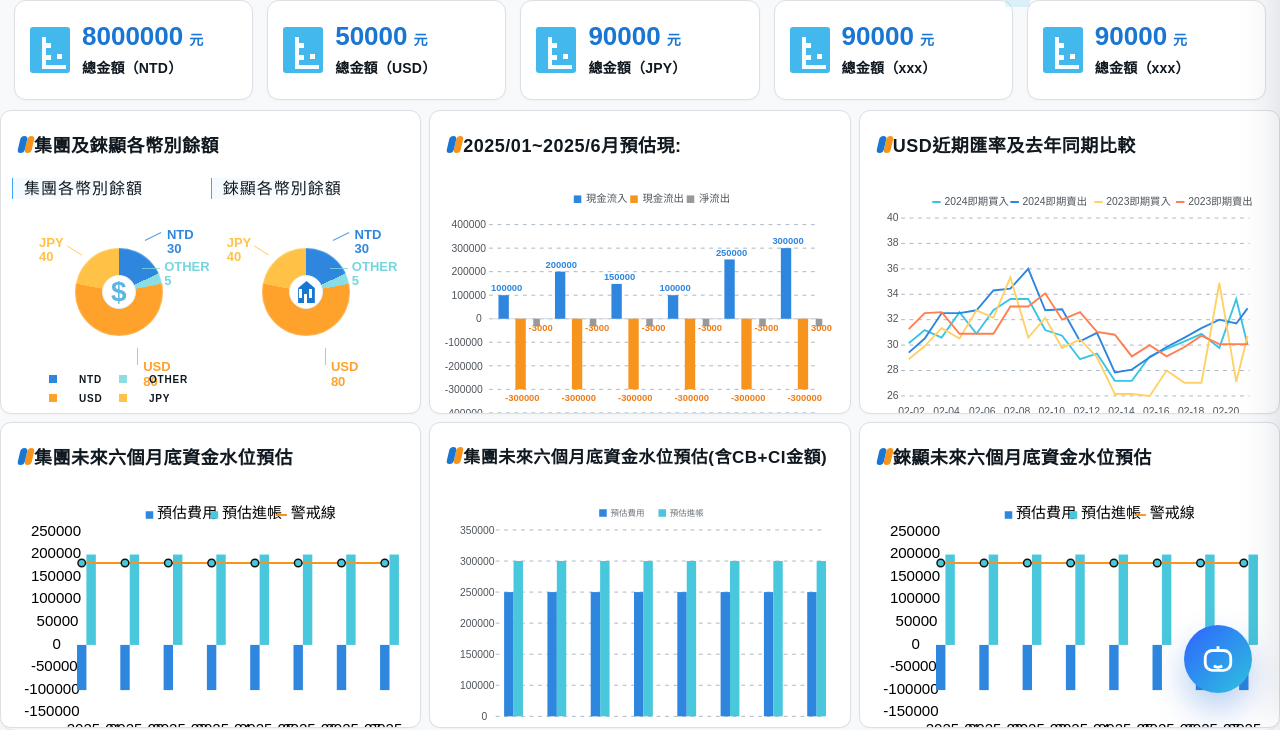
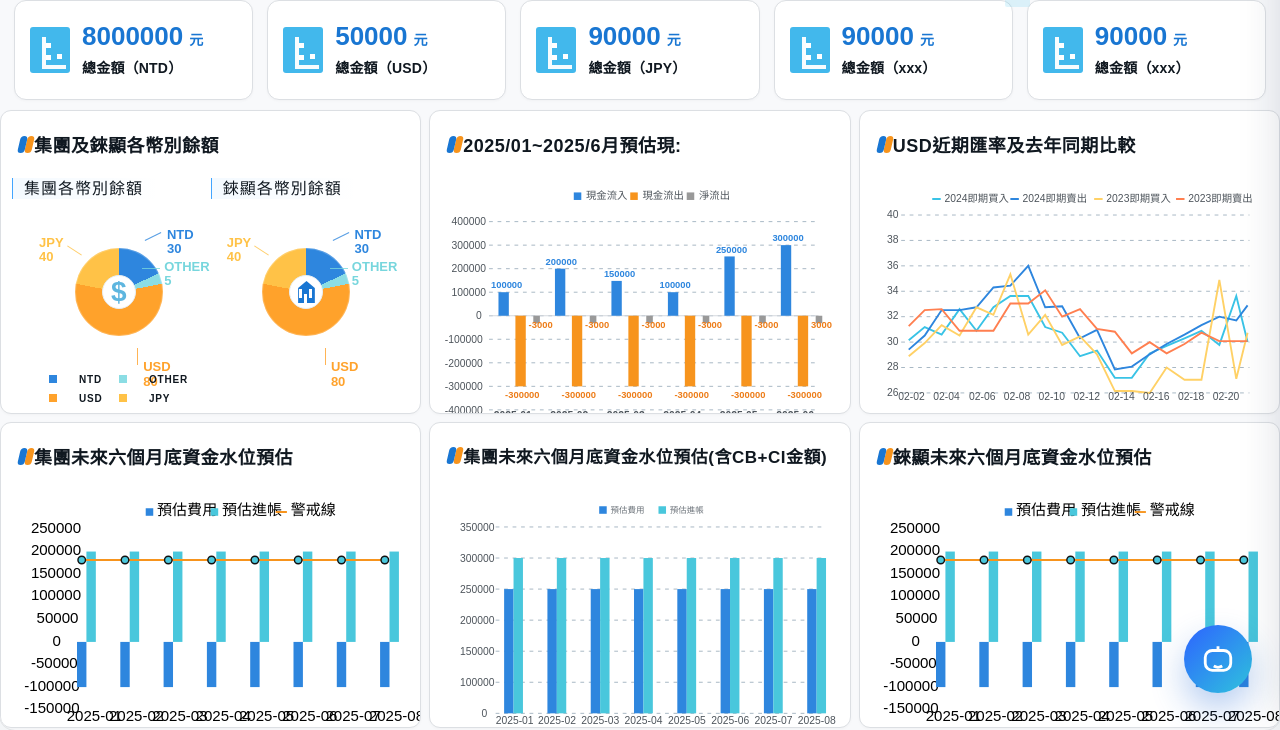
Before and after one commit to gbi0426-Terry/playnitride-dashboard, a plain HTML site: page index.html in a window 1280 px wide. Shown: the part 81-811 px from the top of the page. Drawn offline with Linux system fonts and the light colour scheme.

Commit message:
Fix chart axis label spacing

```diff
--- a/index.html
+++ b/index.html
@@ -344,7 +344,8 @@
       width: 100%;
       height: calc(100% - 37px);
       display: block;
-      padding: 0 12px 8px;
+      padding: 0 12px 14px;
+      overflow: visible;
     }
 
     .chart text {
@@ -361,7 +362,7 @@
     }
 
     .chart .axis { stroke: #d3d7dc; stroke-width: 1; }
-    .chart .small { font-size: 8.5px; fill: #89939c; }
+    .chart .small { font-size: 6.8px; fill: #89939c; }
     .chart .num-blue { fill: #2e86de; font-size: 10px; font-weight: 800; }
     .chart .num-orange { fill: #ed7d19; font-size: 10px; font-weight: 800; }
     .chart .legend-text { font-size: 9px; fill: #6c737a; }
@@ -793,8 +794,8 @@
               <text class="num-blue" x="301" y="36">300000</text><text class="num-orange" x="317" y="202">-300000</text><text class="num-orange" x="342" y="128">3000</text>
             </g>
             <g font-weight="800">
-              <text x="5" y="235">2025-01</text><text x="65" y="235">2025-02</text><text x="125" y="235">2025-03</text>
-              <text x="185" y="235">2025-04</text><text x="245" y="235">2025-05</text><text x="305" y="235">2025-06</text>
+              <text x="5" y="225">2025-01</text><text x="65" y="225">2025-02</text><text x="125" y="225">2025-03</text>
+              <text x="185" y="225">2025-04</text><text x="245" y="225">2025-05</text><text x="305" y="225">2025-06</text>
             </g>
           </g>
         </svg>
@@ -823,9 +824,9 @@
             <polyline points="8,157 25,143 43,124 62,135 80,105 98,113 116,70 135,134 153,113 171,145 190,136 208,155 227,194 245,194 264,196 282,169 301,182 319,182 338,76 356,181 368,132" fill="none" stroke="#ffd166" stroke-width="2"/>
             <polyline points="8,125 25,108 43,107 62,130 80,130 98,130 116,101 135,101 153,87 171,115 190,107 208,128 227,131 245,154 264,142 282,154 301,144 319,132 338,141 356,141 368,141" fill="none" stroke="#ff7f50" stroke-width="2"/>
             <g class="small">
-              <text x="-3" y="216">02-02</text><text x="34" y="216">02-04</text><text x="72" y="216">02-06</text><text x="109" y="216">02-08</text>
-              <text x="146" y="216">02-10</text><text x="183" y="216">02-12</text><text x="220" y="216">02-14</text><text x="257" y="216">02-16</text>
-              <text x="294" y="216">02-18</text><text x="331" y="216">02-20</text>
+              <text x="-3" y="204">02-02</text><text x="34" y="204">02-04</text><text x="72" y="204">02-06</text><text x="109" y="204">02-08</text>
+              <text x="146" y="204">02-10</text><text x="183" y="204">02-12</text><text x="220" y="204">02-14</text><text x="257" y="204">02-16</text>
+              <text x="294" y="204">02-18</text><text x="331" y="204">02-20</text>
             </g>
           </g>
         </svg>
@@ -861,7 +862,7 @@
               <rect x="285" y="73" width="10" height="132" fill="#2e86de"/><rect x="295" y="40" width="10" height="165" fill="#49c7dc"/>
               <rect x="331" y="73" width="10" height="132" fill="#2e86de"/><rect x="341" y="40" width="10" height="165" fill="#49c7dc"/>
             </g>
-            <g class="small"><text x="0" y="227">2025-01</text><text x="45" y="227">2025-02</text><text x="91" y="227">2025-03</text><text x="137" y="227">2025-04</text><text x="183" y="227">2025-05</text><text x="229" y="227">2025-06</text><text x="275" y="227">2025-07</text><text x="321" y="227">2025-08</text></g>
+            <g class="small"><text x="0" y="216">2025-01</text><text x="45" y="216">2025-02</text><text x="91" y="216">2025-03</text><text x="137" y="216">2025-04</text><text x="183" y="216">2025-05</text><text x="229" y="216">2025-06</text><text x="275" y="216">2025-07</text><text x="321" y="216">2025-08</text></g>
           </g>
         </svg>
       </article>
@@ -904,7 +905,7 @@
             <circle cx="16" cy="40" r="4"/><circle cx="62" cy="40" r="4"/><circle cx="108" cy="40" r="4"/><circle cx="154" cy="40" r="4"/>
             <circle cx="200" cy="40" r="4"/><circle cx="246" cy="40" r="4"/><circle cx="292" cy="40" r="4"/><circle cx="338" cy="40" r="4"/>
           </g>
-          <g class="small"><text x="0" y="222">2025-01</text><text x="45" y="222">2025-02</text><text x="91" y="222">2025-03</text><text x="137" y="222">2025-04</text><text x="183" y="222">2025-05</text><text x="229" y="222">2025-06</text><text x="275" y="222">2025-07</text><text x="321" y="222">2025-08</text></g>
+          <g class="small"><text x="0" y="211">2025-01</text><text x="45" y="211">2025-02</text><text x="91" y="211">2025-03</text><text x="137" y="211">2025-04</text><text x="183" y="211">2025-05</text><text x="229" y="211">2025-06</text><text x="275" y="211">2025-07</text><text x="321" y="211">2025-08</text></g>
         </g>
       </defs>
     </svg>
```
